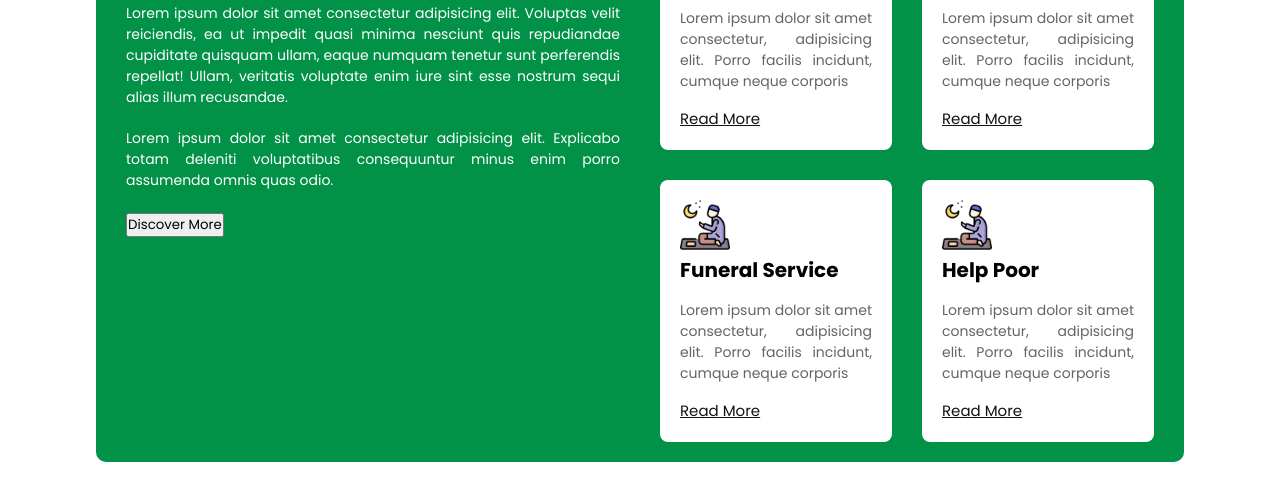
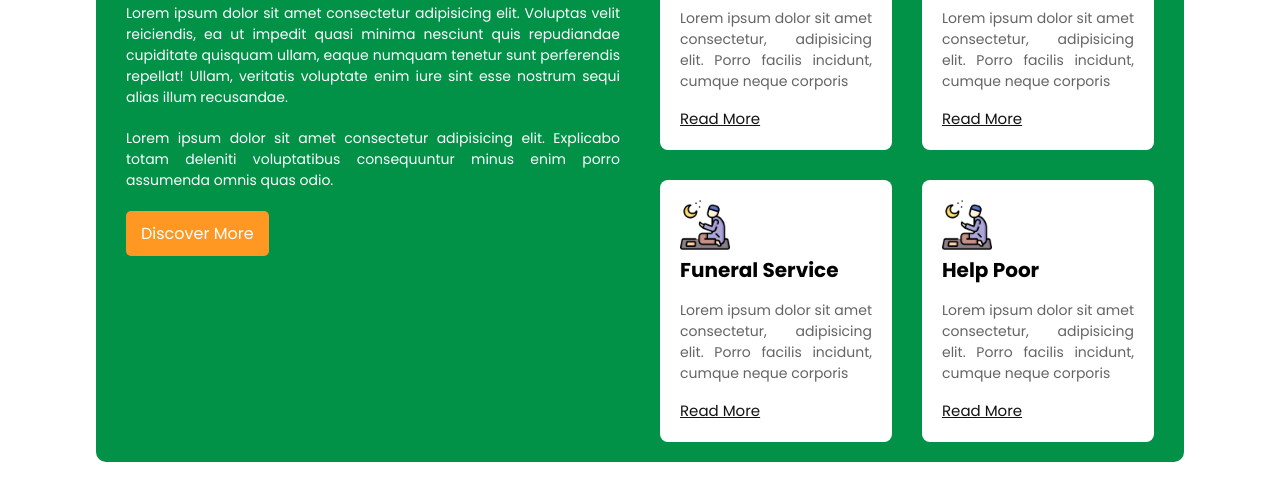
Before and after one commit to Sawon-52/Islamic-Web-page, a plain HTML site: page index.html in a window 1280 px wide. Shown: the part 2223-2723 px from the top of the page. Drawn offline with Linux system fonts and the light colour scheme.

Commit message:
fixed button problem

```diff
--- a/style.css
+++ b/style.css
@@ -51,7 +51,7 @@
 .hero .content button,
 .pray-container .masjid button,
 .pray-container .know .know-title button,
-.service .service-title butto,
+.service .service-title button,
 .donation .make-donation .users-form button {
   outline: none;
   border: none;
```
Also changed, not shown: index.html (+1 -0 lines).
